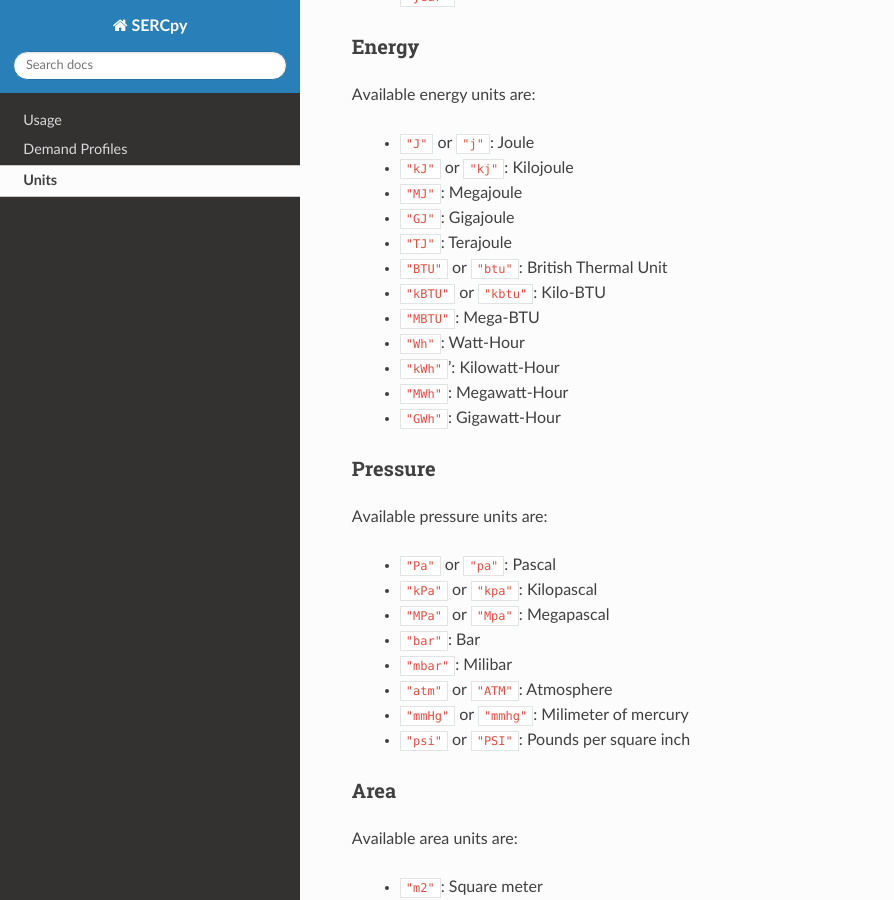
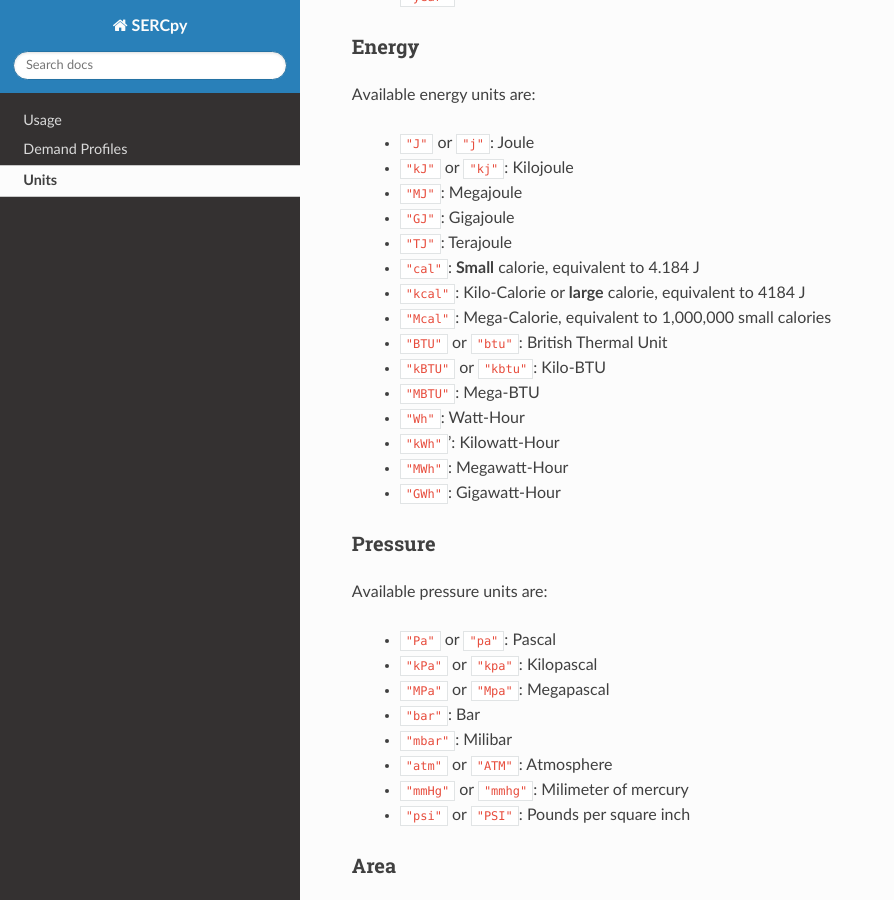
Before and after one commit to serc-chile/SERCpy, a Sphinx documentation site: the page built from docs/source/units.rst, in a window 1280 px wide and 900 px high, scrolled down 844 px. Shown: the whole window, without its empty margins (0-894 px from the left). Built offline with Sphinx 7.4.7 and the Read the Docs theme 3.1.0, drawn with Linux system fonts in a browser that asks for light colours; pages that are not in the unit, such as notebooks, are missing from menus.

Commit message:
Update units.rst

```diff
--- a/docs/source/units.rst
+++ b/docs/source/units.rst
@@ -39,6 +39,9 @@ Available energy units are:
   - `"MJ"`: Megajoule
   - `"GJ"`: Gigajoule
   - `"TJ"`: Terajoule
+  - `"cal"`: **Small** calorie, equivalent to 4.184 J
+  - `"kcal"`: Kilo-Calorie or **large** calorie, equivalent to 4184 J
+  - `"Mcal"`: Mega-Calorie, equivalent to 1,000,000 small calories
   - `"BTU"` or `"btu"`: British Thermal Unit
   - `"kBTU"` or `"kbtu"`: Kilo-BTU
   - `"MBTU"`: Mega-BTU
```
